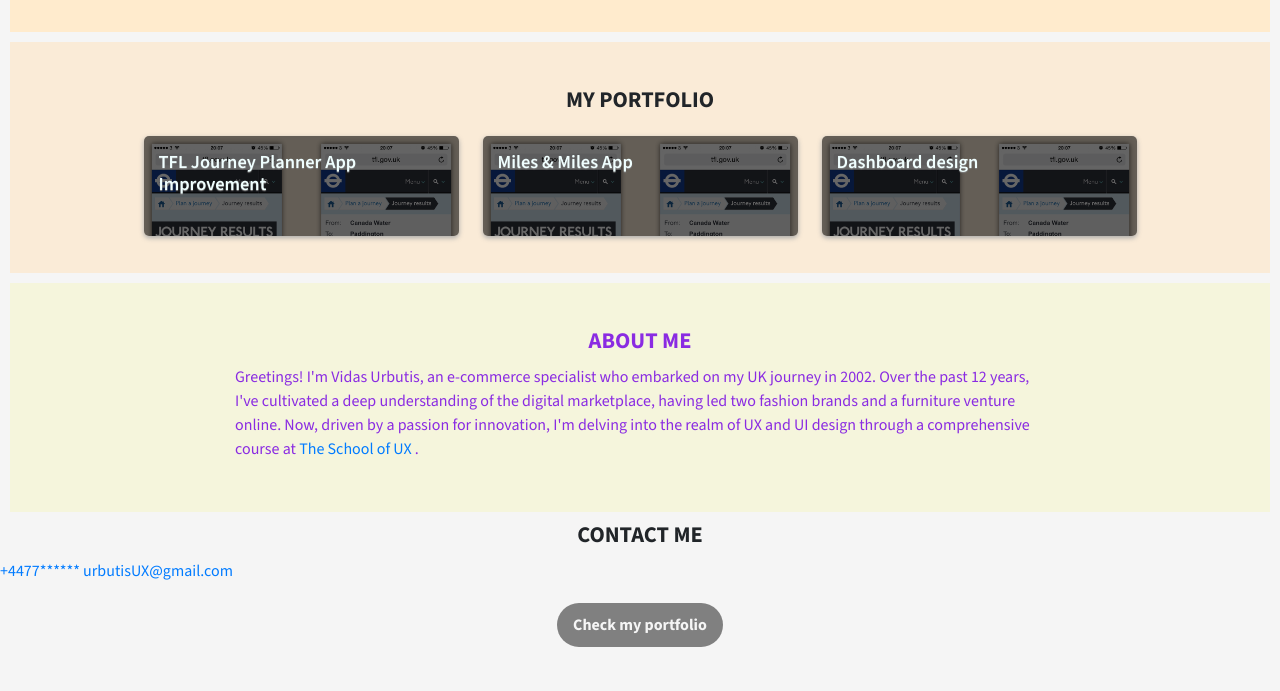
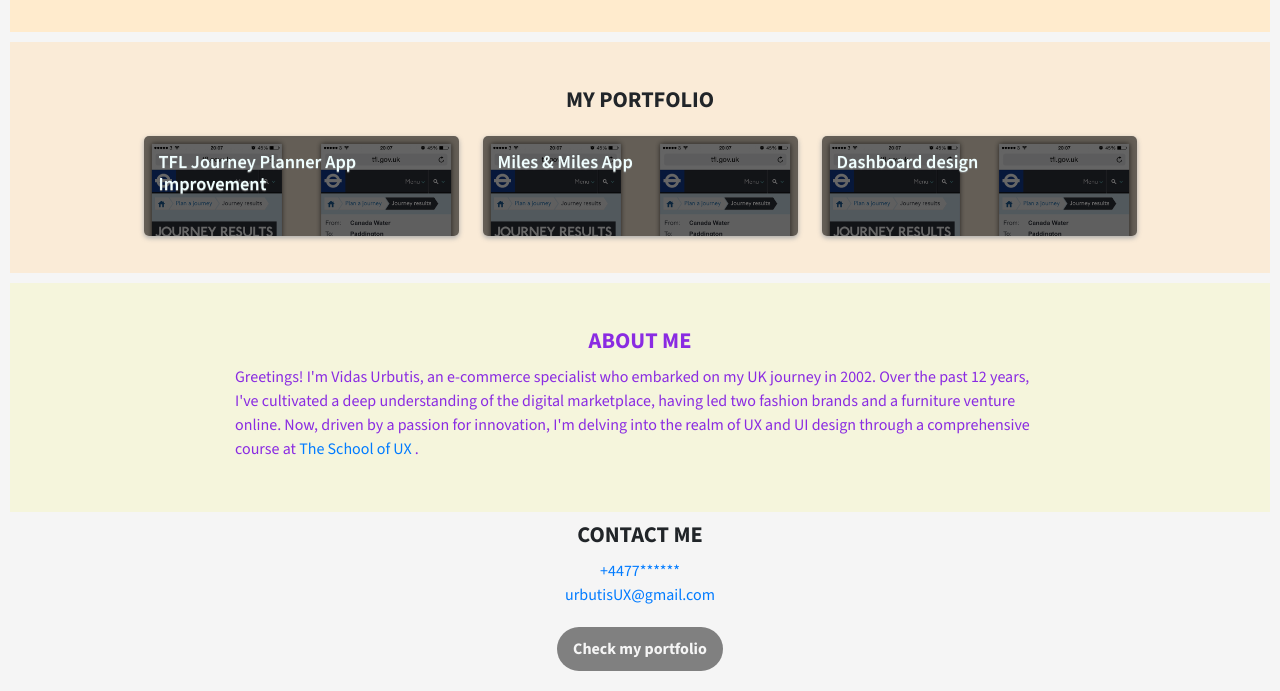
Before and after one commit to VidasU/UXPortfolio, a plain HTML site: page index.html in a window 1280 px wide. Shown: the part 267-958 px from the top of the page. Before the commit the page ends 934 px from the top, so only its background shows below. Drawn offline with nearby package versions, Linux system fonts and the light colour scheme.

Commit message:
Update index.html

```diff
--- a/index.html
+++ b/index.html
@@ -85,14 +85,16 @@
     <footer>
 
         <h3>Contact me</h3>
-
+       <div class="row justify-content-center">
             <a href="tel:+4477******">
                 +4477******
             </a>
-
+        </div>
+        <div class="row justify-content-center">
             <a href="mailto:urbutisUX@gmail.com">
                 urbutisUX@gmail.com
             </a>
+        </div>
         <div class="row justify-content-center">
             <a class="btn-primary"
                href="portfolio.pdf">
```
Lines whose indentation alone changed are shown as unchanged.
